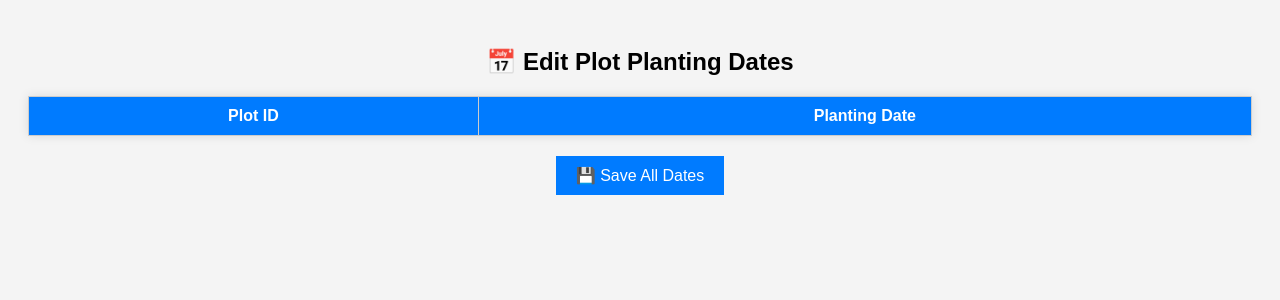
After one commit to henrymwaka/SmartFieldDashboard, a Django app: page /planting-dates/ in a window 1280 px wide. The commit adds this page. Shown: the top 300 px of the page. Run offline with Django 5.2, Linux system fonts and the light colour scheme; a user stored in the database is signed in; lists and menus that the app fills with data are empty.

```diff
--- /dev/null
+++ b/dashboard/templates/dashboard/planting_dates.html
@@ -0,0 +1,76 @@
+<!DOCTYPE html>
+<html lang="en">
+<head>
+  <meta charset="UTF-8">
+  <title>Edit Planting Dates</title>
+  <style>
+    body { font-family: Arial, sans-serif; background: #f4f4f4; padding: 20px; }
+    h2 { text-align: center; }
+    table {
+      width: 100%;
+      background: white;
+      border-collapse: collapse;
+      margin-top: 20px;
+      box-shadow: 0 0 10px rgba(0,0,0,0.1);
+    }
+    th, td {
+      border: 1px solid #ccc;
+      padding: 10px;
+      text-align: center;
+    }
+    th {
+      background-color: #007BFF;
+      color: white;
+    }
+    tr:hover {
+      background-color: #f1f1f1;
+    }
+    input[type="date"] {
+      width: 90%;
+      padding: 5px;
+    }
+    .center {
+      text-align: center;
+      margin-top: 20px;
+    }
+    button {
+      padding: 10px 20px;
+      font-size: 16px;
+      background: #007BFF;
+      color: white;
+      border: none;
+      cursor: pointer;
+    }
+    button:hover {
+      background-color: #0056b3;
+    }
+  </style>
+</head>
+<body>
+  <h2>📅 Edit Plot Planting Dates</h2>
+  <form method="POST">
+    {% csrf_token %}
+    <table>
+      <thead>
+        <tr>
+          <th>Plot ID</th>
+          <th>Planting Date</th>
+        </tr>
+      </thead>
+      <tbody>
+        {% for plot in plots %}
+          <tr>
+            <td>{{ plot.plot_id }}</td>
+            <td>
+              <input type="date" name="planting_date_{{ plot.id }}" value="{{ plot.planting_date|date:'Y-m-d' }}">
+            </td>
+          </tr>
+        {% endfor %}
+      </tbody>
+    </table>
+    <div class="center">
+      <button type="submit">💾 Save All Dates</button>
+    </div>
+  </form>
+</body>
+</html>
--- a/dashboard/views.py
+++ b/dashboard/views.py
@@ -1,24 +1,30 @@
-from django.shortcuts import render
-from io import TextIOWrapper
-from .models import TraitSchedule, PlantTraitData
+from django.shortcuts import render, redirect
 from django.http import HttpResponse, JsonResponse
 from django.contrib.auth.decorators import login_required
 from django.utils import timezone
 from django.views.decorators.csrf import csrf_exempt
 from django.views.decorators.http import require_GET
+from django.contrib import messages
+from io import TextIOWrapper
+from datetime import timedelta
+from django.utils.dateparse import parse_date
+import csv, json
+
+from .models import TraitSchedule, PlantTraitData, FieldPlot, PlantData, TraitTimeline
 from .forms import BulkGPSAssignmentForm
-from .models import FieldPlot
-from django.contrib import messages
-from django.shortcuts import redirect
-import csv, json
-from datetime import timedelta
 
-# ✅ Home dashboard
+# -----------------------------
+# 1. HOME DASHBOARD
+# -----------------------------
+
 @login_required
 def index(request):
     return render(request, 'dashboard/index.html')
 
-# ✅ Upload CSV with trait data and render dashboard
+# -----------------------------
+# 2. CSV UPLOAD VIEWS
+# -----------------------------
+
 @login_required
 def upload_csv(request):
     if request.method == 'POST' and request.FILES.get('file'):
@@ -52,10 +58,7 @@ def upload_csv(request):
 
         trait_schedule = {t.trait: t.days_after_planting for t in TraitSchedule.objects.all()}
         today = timezone.now()
-
-        trait_flags = {}
-        trait_due_dates = {}
-        trait_summary = {}
+        trait_flags, trait_due_dates, trait_summary = {}, {}, {}
         complete, incomplete, empty = 0, 0, 0
         plot_labels, plot_data, plot_colors = [], [], []
 
@@ -75,13 +78,7 @@ def upload_csv(request):
                     if due_day and pid in planting_dates and planting_dates[pid]:
                         expected_date = planting_dates[pid] + timedelta(days=due_day)
                         due_map[trait] = expected_date.strftime("%Y-%m-%d")
-
-                        if today >= expected_date:
-                            flags[trait] = '❌'
-                        elif (expected_date - today).days <= 3:
-                            flags[trait] = '⏳'
-                        else:
-                            flags[trait] = '🕓'
+                        flags[trait] = '❌' if today >= expected_date else ('⏳' if (expected_date - today).days <= 3 else '🕓')
                     else:
                         flags[trait] = '🕓'
 
@@ -90,20 +87,13 @@ def upload_csv(request):
 
             trait_flags[pid] = flags
             trait_due_dates[pid] = due_map
-
             total_traits = len(trait_fields)
             plot_labels.append(pid)
             plot_data.append(completed)
-
-            if completed == total_traits:
-                plot_colors.append("green")
-                complete += 1
-            elif completed == 0:
-                plot_colors.append("red")
-                empty += 1
-            else:
-                plot_colors.append("orange")
-                incomplete += 1
+            plot_colors.append("green" if completed == total_traits else ("red" if completed == 0 else "orange"))
+            complete += (completed == total_traits)
+            empty += (completed == 0)
+            incomplete += (0 < completed < total_traits)
 
         request.session['cached_data'] = data
         request.session['cached_trait_flags'] = trait_flags
@@ -119,10 +109,9 @@ def upload_csv(request):
             'plot_colors': plot_colors,
             'summary_data': [complete, incomplete, empty],
         })
-
     return render(request, 'dashboard/upload.html')
 
-# ✅ Upload trait schedule CSV
+
 @login_required
 def upload_schedule_csv(request):
     if request.method == 'POST' and request.FILES.get('file'):
@@ -137,7 +126,10 @@ def upload_schedule_csv(request):
         return render(request, 'dashboard/upload.html', {'message': 'Schedule uploaded successfully!'})
     return render(request, 'dashboard/upload.html')
 
-# ✅ Export CSV of trait statuses
+# -----------------------------
+# 3. CSV EXPORT
+# -----------------------------
+
 @login_required
 def export_trait_status_csv(request):
     headers = ['plant_id'] + [t.trait for t in TraitSchedule.objects.all()]
@@ -159,34 +151,30 @@ def export_trait_status_csv(request):
 
     return response
 
-# ✅ Save edits directly to database (used in edit modal)
+# -----------------------------
+# 4. TRAIT EDITING & SESSION UPDATES
+# -----------------------------
+
 @csrf_exempt
 @login_required
 def save_trait_edits(request):
     if request.method == 'POST':
         try:
             data = json.loads(request.body.decode('utf-8'))
-            edits = data.get("edits", {})
-
-            for plant_id, traits in edits.items():
+            for plant_id, traits in data.get("edits", {}).items():
                 for trait, value in traits.items():
                     if value.strip():
                         PlantTraitData.objects.update_or_create(
                             plant_id=plant_id,
                             trait=trait,
-                            defaults={
-                                "value": value.strip(),
-                                "uploaded_by": request.user,
-                            }
+                            defaults={"value": value.strip(), "uploaded_by": request.user}
                         )
-
             return JsonResponse({"status": "success"})
         except Exception as e:
             return JsonResponse({"status": "error", "message": str(e)}, status=400)
-
     return JsonResponse({"status": "invalid request"}, status=405)
 
-# ✅ Update only session cache (optional)
+
 @csrf_exempt
 @login_required
 def update_trait_value(request):
@@ -213,7 +201,10 @@ def update_trait_value(request):
             return JsonResponse({'success': False, 'message': str(e)}, status=500)
     return JsonResponse({'success': False, 'message': 'Invalid request method'}, status=405)
 
-# ✅ AJAX: Get trait history per plant
+# -----------------------------
+# 5. TRAIT HISTORY & SNAPSHOT
+# -----------------------------
+
 @require_GET
 @login_required
 def plant_trait_history(request, plant_id):
@@ -227,7 +218,7 @@ def plant_trait_history(request, plant_id):
         })
     return JsonResponse({"plant_id": plant_id, "traits": grouped})
 
-# ✅ Snapshot: HTML view of historical trait values
+
 @require_GET
 @login_required
 def plant_snapshot(request, plant_id):
@@ -244,14 +235,13 @@ def plant_snapshot(request, plant_id):
         "grouped_traits": grouped
     })
 
-# ✅ Download snapshot as CSV
+
 @require_GET
 @login_required
 def download_plant_history_csv(request, plant_id):
     traits = PlantTraitData.objects.filter(plant_id=plant_id).order_by('trait', '-timestamp')
     response = HttpResponse(content_type='text/csv')
     response['Content-Disposition'] = f'attachment; filename="{plant_id}_trait_history.csv"'
-
     writer = csv.writer(response)
     writer.writerow(['Trait', 'Value', 'Timestamp', 'Uploaded By'])
     for t in traits:
@@ -263,11 +253,15 @@ def download_plant_history_csv(request, plant_id):
         ])
     return response
 
-# ✅ Serve Field Visualization HTML
+# -----------------------------
+# 6. GPS VIEWS
+# -----------------------------
+
 @login_required
 def field_visualization_view(request):
     return render(request, 'dashboard/smartfield_field_visualization.html')
 
+@login_required
 def field_map_view(request):
     return render(request, 'dashboard/field_map.html')
 
@@ -277,79 +271,88 @@ def bulk_gps_assignment(request):
         form = BulkGPSAssignmentForm(request.POST)
         if form.is_valid():
             data = form.cleaned_data
-            plot, created = FieldPlot.objects.update_or_create(
+            FieldPlot.objects.update_or_create(
                 plant_id=data['plant_id'],
-                defaults={
-                    'latitude': data['latitude'],
-                    'longitude': data['longitude'],
-                    'status': data['status']
-                }
+                defaults={'latitude': data['latitude'], 'longitude': data['longitude'], 'status': data['status']}
             )
             messages.success(request, f"GPS data saved for {data['plant_id']}")
             return redirect('bulk_gps')
     else:
         form = BulkGPSAssignmentForm()
+    return render(request, 'dashboard/bulk_gps.html', {'form': form})
 
-    return render(request, 'dashboard/bulk_gps.html', {'form': form})
+@require_GET
+@login_required
+def plot_coordinates_api(request):
+    trait_map = {(pt.plant_id, pt.trait.lower()): pt.value for pt in PlantTraitData.objects.all()}
+    plots = FieldPlot.objects.all()
+    data = [{
+        "id": p.plant_id,
+        "latitude": p.latitude,
+        "longitude": p.longitude,
+        "status": p.status,
+        "traits": {
+            "height": trait_map.get((p.plant_id, "height")),
+            "chlorophyll": trait_map.get((p.plant_id, "chlorophyll")),
+        }
+    } for p in plots if p.latitude is not None and p.longitude is not None]
+    return JsonResponse({"plots": data})
+
+# -----------------------------
+# 7. TRAIT TABLE & HEATMAP
+# -----------------------------
 
 @login_required
 def trait_status_table(request):
     data = request.session.get('cached_data')
     trait_flags = request.session.get('cached_trait_flags')
     headers = ['plant_id'] + [t.trait for t in TraitSchedule.objects.all()]
-
     if not data or not trait_flags:
         return HttpResponse("No cached data found. Please upload trait data first.", status=400)
 
-    table_rows = []
-    for entry in data:
-        pid = entry.get('plant_id')
-        row = [pid] + [trait_flags.get(pid, {}).get(trait, '') for trait in headers[1:]]
-        table_rows.append(row)
-
-    return render(request, 'dashboard/trait_status_table.html', {
-        'headers': headers,
-        'table_rows': table_rows
-    })
-
+    table_rows = [[entry.get('plant_id')] + [trait_flags.get(entry.get('plant_id'), {}).get(trait, '') for trait in headers[1:]] for entry in data]
+    return render(request, 'dashboard/trait_status_table.html', {'headers': headers, 'table_rows': table_rows})
 
 @login_required
 def trait_heatmap_view(request):
     data = request.session.get('cached_data', [])
     trait_flags = request.session.get('cached_trait_flags', {})
     headers = list(data[0].keys()) if data else []
+    return render(request, 'dashboard/trait_heatmap.html', {'headers': headers, 'data': data, 'trait_flags': trait_flags})
 
-    return render(request, 'dashboard/trait_heatmap.html', {
-        'headers': headers,
-        'data': data,
-        'trait_flags': trait_flags
-    })
+# -----------------------------
+# 8. PLANTING DATES EDITORS
+# -----------------------------
 
+@login_required
+def planting_dates_view(request):
+    if request.method == "POST":
+        for key, value in request.POST.items():
+            if key.startswith("plant_"):
+                plant_id = key.split("plant_")[1]
+                try:
+                    plant = PlantData.objects.get(plant_id=plant_id)
+                    plant.planting_date = value if value else None
+                    plant.save()
+                except PlantData.DoesNotExist:
+                    continue
+        return redirect("planting_dates")
+    plants = PlantData.objects.all().order_by("plant_id")
+    return render(request, "dashboard/planting_dates.html", {"plants": plants})
 
+@login_required
+def plot_planting_dates(request):
+    if request.method == 'POST':
+        for key, value in request.POST.items():
+            if key.startswith('planting_date_'):
+                plot_id = key.replace('planting_date_', '')
+                try:
+                    plot = FieldPlot.objects.get(plant_id=plot_id)
+                    plot.planting_date = parse_date(value)
+                    plot.save()
+                except FieldPlot.DoesNotExist:
+                    continue
+        return redirect('plot_planting_dates')
 
-# ✅ API: GPS coordinates for field visualization
-@require_GET
-@login_required
-def plot_coordinates_api(request):
-    from .models import FieldPlot, PlantTraitData
-
-    trait_map = {}
-    for pt in PlantTraitData.objects.all():
-        key = (pt.plant_id, pt.trait.lower())
-        trait_map[key] = pt.value
-
-    plots = FieldPlot.objects.all()
-    data = []
-    for p in plots:
-        if p.latitude is not None and p.longitude is not None:
-            data.append({
-                "id": p.plant_id,
-                "latitude": p.latitude,
-                "longitude": p.longitude,
-                "status": p.status,
-                "traits": {
-                    "height": trait_map.get((p.plant_id, "height")),
-                    "chlorophyll": trait_map.get((p.plant_id, "chlorophyll")),
-                }
-            })
-    return JsonResponse({"plots": data})
+    plots = FieldPlot.objects.all().order_by('plant_id')
+    return render(request, 'dashboard/planting_dates.html', {'plots': plots})
--- a/smartfield_dashboard/settings.py
+++ b/smartfield_dashboard/settings.py
@@ -66,3 +66,4 @@ STATIC_URL = '/static/'
 STATICFILES_DIRS = [BASE_DIR / 'dashboard' / 'static']
 STATIC_ROOT = BASE_DIR / 'staticfiles'
 LOGIN_URL = '/admin/login/'
+DEFAULT_AUTO_FIELD = 'django.db.models.BigAutoField'
--- a/smartfield_dashboard/urls.py
+++ b/smartfield_dashboard/urls.py
@@ -1,40 +1,63 @@
-from dashboard.views import trait_status_table
 from django.contrib import admin
 from django.urls import path
+from django.contrib.auth import views as auth_views
 from dashboard import views
-from dashboard.views import plot_coordinates_api, field_map_view, bulk_gps_assignment
-from django.contrib.auth import views as auth_views
-from dashboard.views import trait_heatmap_view
-
+from dashboard.views import (
+    index,
+    upload_csv,
+    upload_schedule_csv,
+    export_trait_status_csv,
+    save_trait_edits,
+    update_trait_value,
+    plant_trait_history,
+    plant_snapshot,
+    download_plant_history_csv,
+    trait_status_table,
+    trait_heatmap_view,
+    planting_dates_view,
+    plot_planting_dates,
+    bulk_gps_assignment,
+    field_visualization_view,
+    field_map_view,
+    plot_coordinates_api,
+)
 
 urlpatterns = [
+    # Admin and Auth
     path('admin/', admin.site.urls),
-    path('', views.index, name='index'),
-    path('upload/', views.upload_csv, name='upload_csv'),
-    path('upload-schedule/', views.upload_schedule_csv, name='upload_schedule'),
-    path('export/', views.export_trait_status_csv, name='export_csv'),
     path('login/', auth_views.LoginView.as_view(template_name='dashboard/login.html'), name='login'),
     path('logout/', auth_views.LogoutView.as_view(next_page='login'), name='logout'),
-    path('save-edits/', views.save_trait_edits, name='save_trait_edits'),
-    path('update-trait/', views.update_trait_value, name='update_trait'),
+
+    # Home
+    path('', index, name='index'),
+
+    # Uploads
+    path('upload/', upload_csv, name='upload_csv'),
+    path('upload-schedule/', upload_schedule_csv, name='upload_schedule'),
+
+    # Exports
+    path('export/', export_trait_status_csv, name='export_csv'),
+
+    # Trait edits
+    path('save-edits/', save_trait_edits, name='save_trait_edits'),
+    path('update-trait/', update_trait_value, name='update_trait'),
+
+    # Trait progress and visualization
     path('trait-status/', trait_status_table, name='trait_status_table'),
-    path('trait-status/', views.trait_status_table, name='trait_status_table'),
     path('trait-heatmap/', trait_heatmap_view, name='trait_heatmap'),
 
+    # Planting dates
+    path('planting-dates/', planting_dates_view, name='planting_dates'),
+    path('plot-planting-dates/', plot_planting_dates, name='plot_planting_dates'),
 
-
-
-
-    # Bulk GPS assignment form
+    # GPS and map views
     path('bulk-gps/', bulk_gps_assignment, name='bulk_gps'),
-
-    # Field visualization + GPS routes
-    path('field-visualization/', views.field_visualization_view, name='field_visualization'),
+    path('field-visualization/', field_visualization_view, name='field_visualization'),
     path('field-map/', field_map_view, name='field_map'),
     path('api/plot-coordinates/', plot_coordinates_api, name='plot_coordinates_api'),
 
-    # Trait history and snapshot routes
-    path('history/<str:plant_id>/', views.plant_trait_history, name='plant_trait_history'),
-    path('snapshot/<str:plant_id>/', views.plant_snapshot, name='plant_snapshot'),
-    path('snapshot/<str:plant_id>/download/', views.download_plant_history_csv, name='download_plant_history_csv'),
+    # Trait history
+    path('history/<str:plant_id>/', plant_trait_history, name='plant_trait_history'),
+    path('snapshot/<str:plant_id>/', plant_snapshot, name='plant_snapshot'),
+    path('snapshot/<str:plant_id>/download/', download_plant_history_csv, name='download_plant_history_csv'),
 ]
```
Also changed, not shown: dashboard/models.py (+22 -0 lines), dashboard/templates/dashboard/index.html (+6 -1 lines), dashboard/migrations/0005_plantdata.py (added), dashboard/migrations/0006_alter_fieldplot_id_alter_plantdata_id_and_more.py (added), db.sqlite3.
